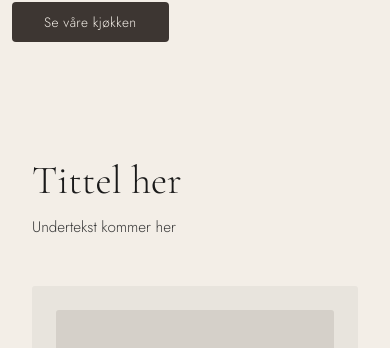
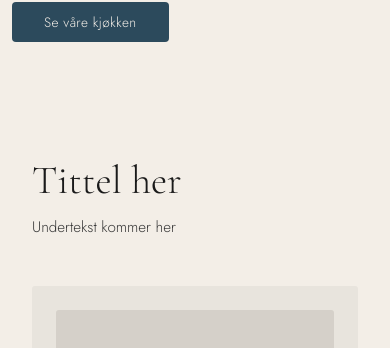
Before and after one commit to Bigga98/kj-kken-mockup, a plain HTML site: page index.html in a window 390 px wide. Shown: the part 752-1100 px from the top of the page. Drawn offline with nearby package versions, Linux system fonts and the light colour scheme.

Commit message:
Mobile: change hero CTA to blue
Co-Authored-By: Claude Opus 4.5 <noreply@anthropic.com>

```diff
--- a/css/styles.css
+++ b/css/styles.css
@@ -469,7 +469,7 @@ h1, h2, h3 {
     /* CTA - handling på H1, interiør ikke software */
     .hero-cta {
         order: 4;
-        background-color: #3d3632;
+        background-color: #2c4a5c;
         color: #f3eee7;
         padding: 0.65rem 2rem;
         font-size: 0.85rem;
```
